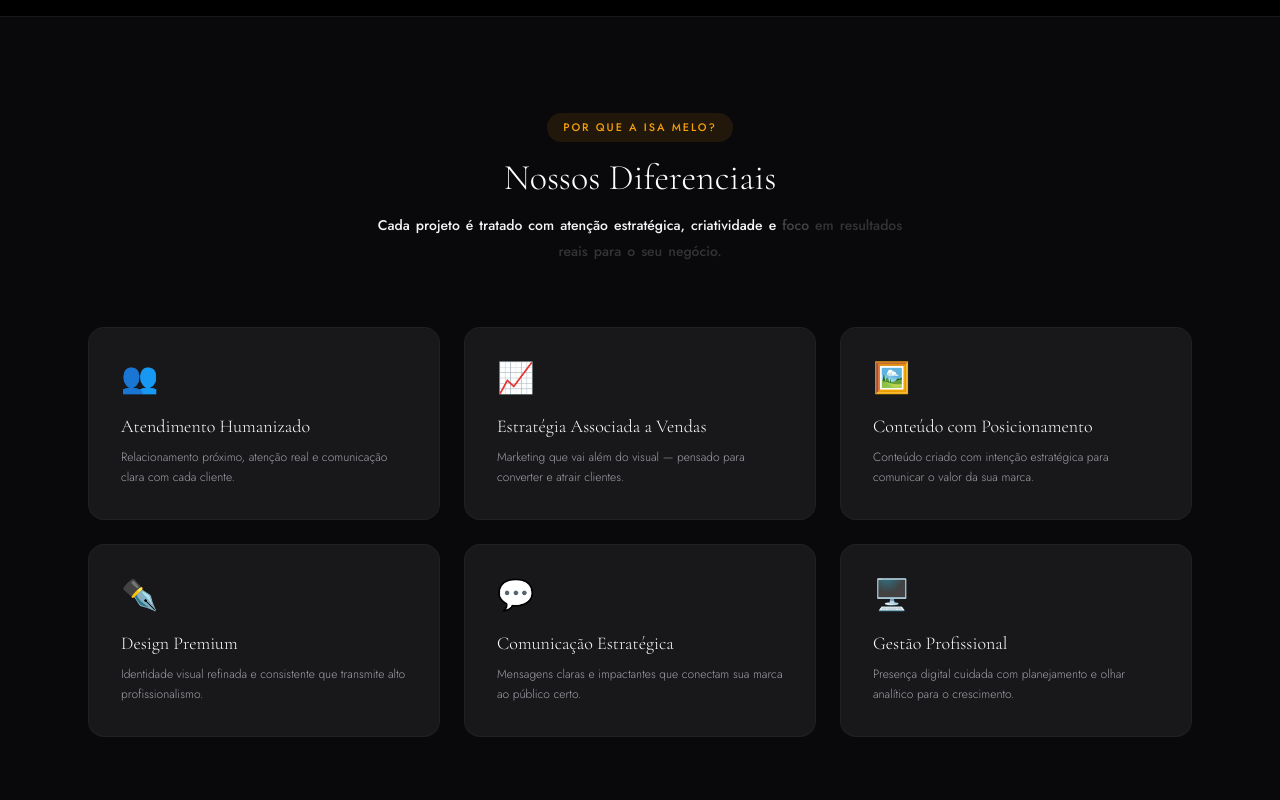
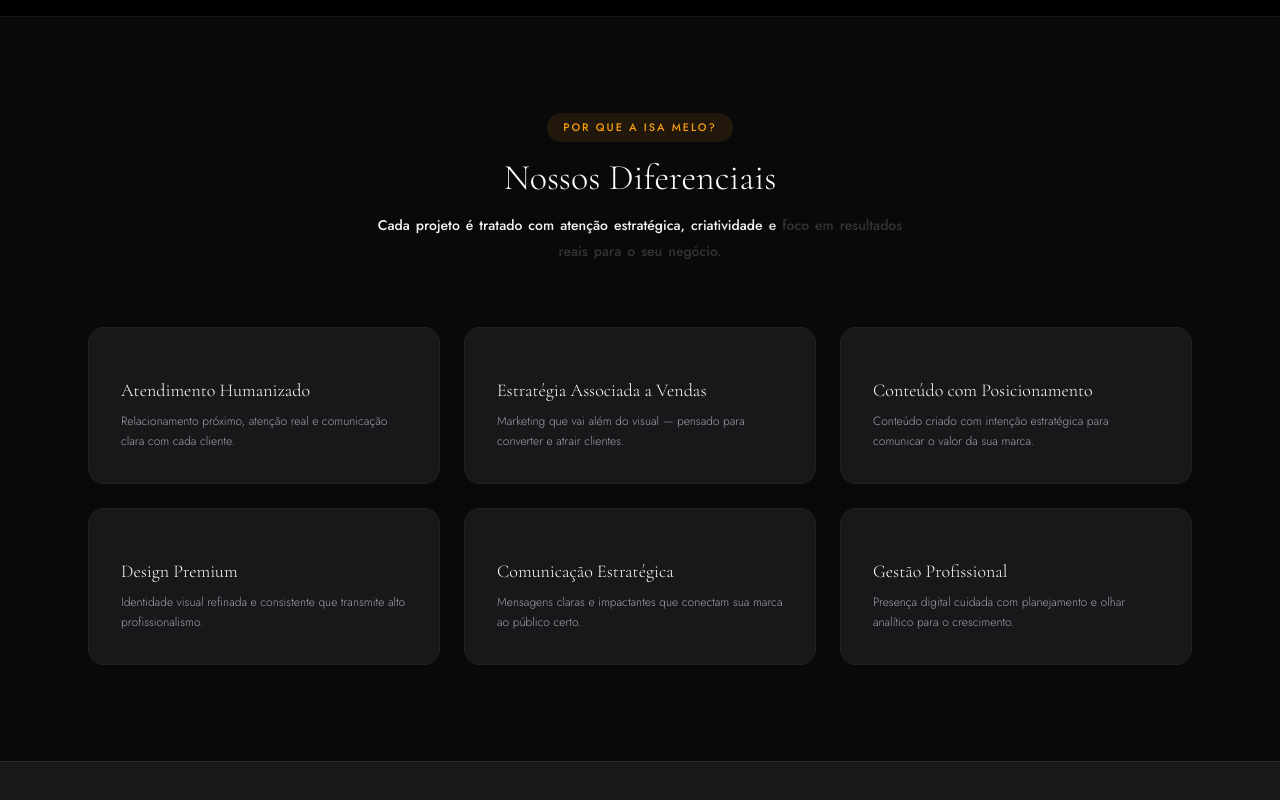
Before and after one commit to Nelson070/landing-isa, a React (Vite) app in the folder isa-melo-landing/: page / in a window 1280 px wide. Shown: the part 3418-4218 px from the top of the page. Built offline with nearby package versions, Linux system fonts and the light colour scheme.

Commit message:
fix: correção

```diff
--- a/isa-melo-landing/src/App.tsx
+++ b/isa-melo-landing/src/App.tsx
@@ -303,12 +303,12 @@
             className="grid md:grid-cols-3 gap-6"
           >
             {[
-              { icon: '👥', title: 'Atendimento Humanizado', desc: 'Relacionamento próximo, atenção real e comunicação clara com cada cliente.' },
-              { icon: '📈', title: 'Estratégia Associada a Vendas', desc: 'Marketing que vai além do visual — pensado para converter e atrair clientes.' },
-              { icon: '🖼️', title: 'Conteúdo com Posicionamento', desc: 'Conteúdo criado com intenção estratégica para comunicar o valor da sua marca.' },
-              { icon: '✒️', title: 'Design Premium', desc: 'Identidade visual refinada e consistente que transmite alto profissionalismo.' },
-              { icon: '💬', title: 'Comunicação Estratégica', desc: 'Mensagens claras e impactantes que conectam sua marca ao público certo.' },
-              { icon: '🖥️', title: 'Gestão Profissional', desc: 'Presença digital cuidada com planejamento e olhar analítico para o crescimento.' }
+              { icon: '', title: 'Atendimento Humanizado', desc: 'Relacionamento próximo, atenção real e comunicação clara com cada cliente.' },
+              { icon: '', title: 'Estratégia Associada a Vendas', desc: 'Marketing que vai além do visual — pensado para converter e atrair clientes.' },
+              { icon: '', title: 'Conteúdo com Posicionamento', desc: 'Conteúdo criado com intenção estratégica para comunicar o valor da sua marca.' },
+              { icon: '', title: 'Design Premium', desc: 'Identidade visual refinada e consistente que transmite alto profissionalismo.' },
+              { icon: '', title: 'Comunicação Estratégica', desc: 'Mensagens claras e impactantes que conectam sua marca ao público certo.' },
+              { icon: '', title: 'Gestão Profissional', desc: 'Presença digital cuidada com planejamento e olhar analítico para o crescimento.' }
             ].map((diff, i) => (
               <DifferentialCard key={i} diff={diff} cardVariants={cardVariants} />
             ))}
```
